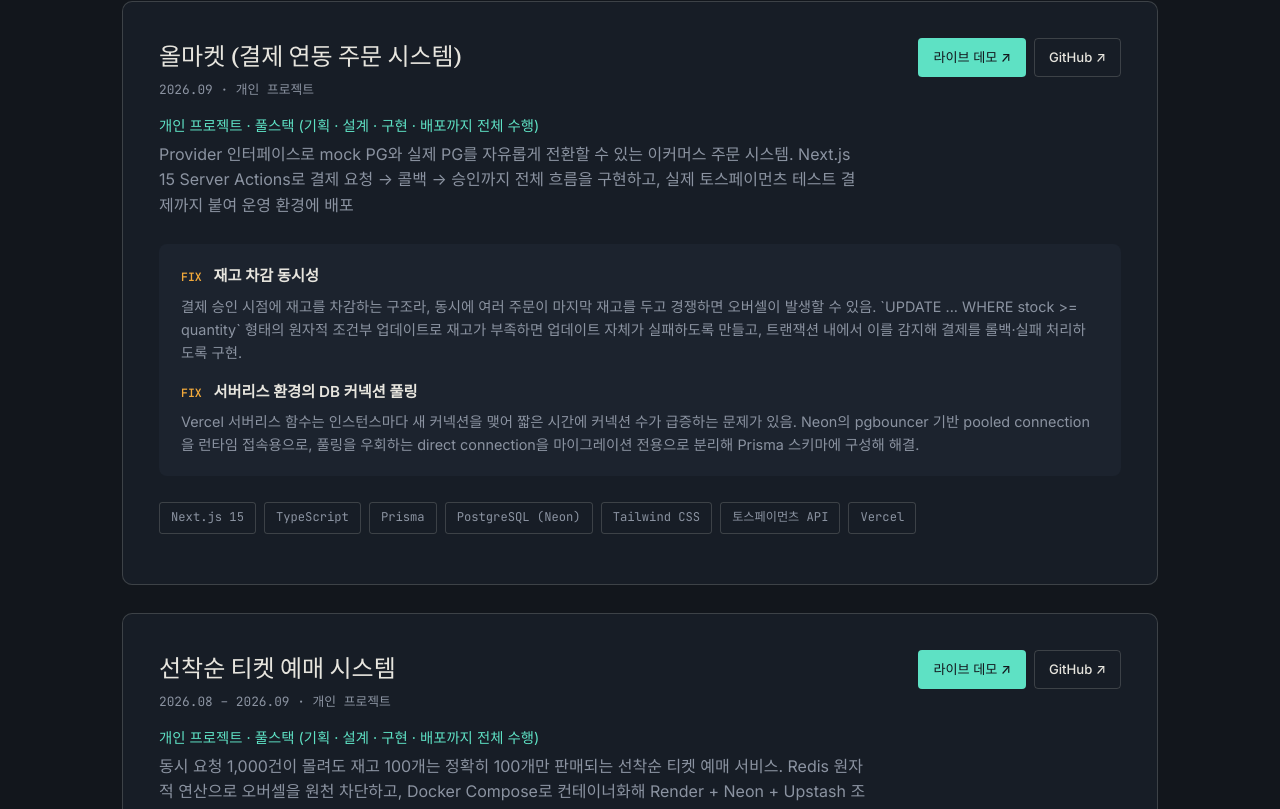
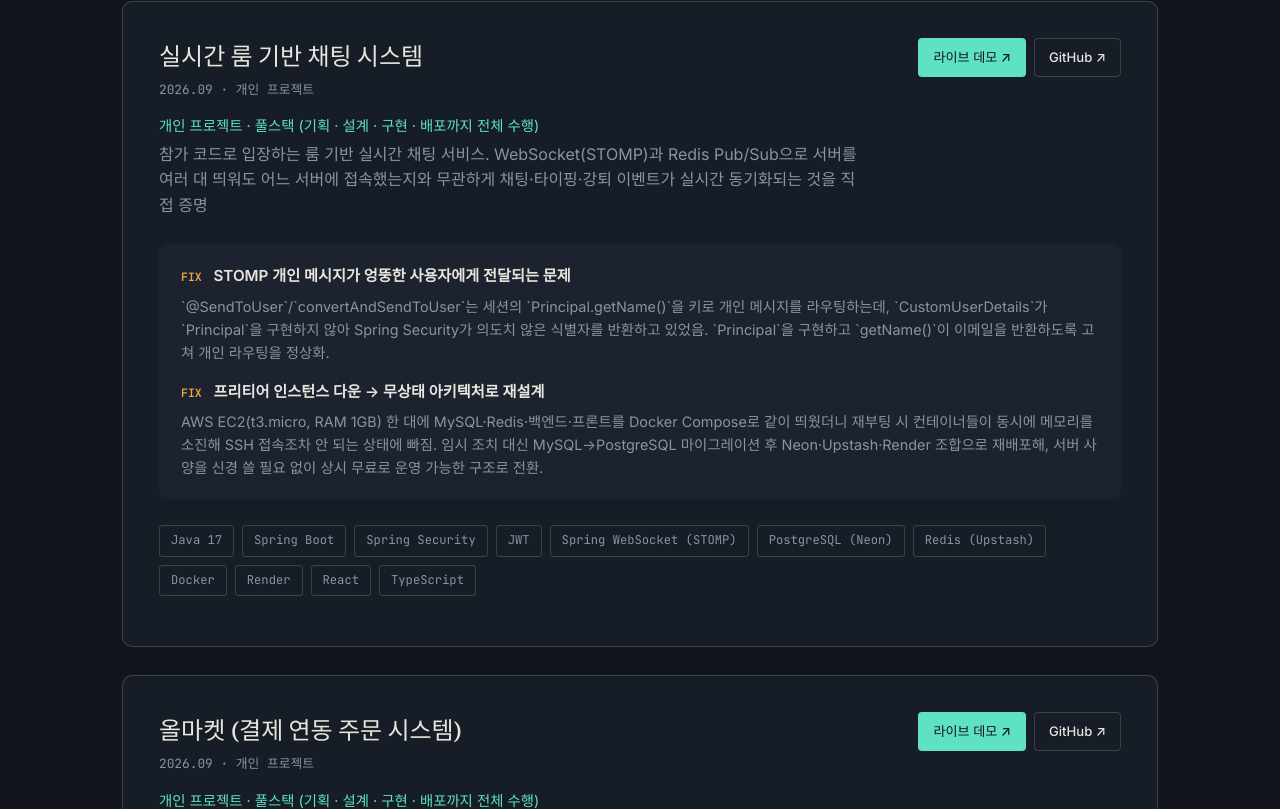
Before and after one commit to LeeHaNeal/my-portfolio, a React (Create React App) app: page / in a window 1280 px wide. Shown: the part 2211-3020 px from the top of the page. Built offline with nearby package versions, Linux system fonts and the light colour scheme.

Commit message:
실시간 채팅 프로젝트 추가

```diff
--- a/src/components/Projects.js
+++ b/src/components/Projects.js
@@ -1,6 +1,30 @@
 import React from "react";
 
 const PROJECTS = [
+  {
+    name: "실시간 룸 기반 채팅 시스템",
+    period: "2026.09",
+    role: "개인 프로젝트 · 풀스택 (기획 · 설계 · 구현 · 배포까지 전체 수행)",
+    team: "개인 프로젝트",
+    summary:
+      "참가 코드로 입장하는 룸 기반 실시간 채팅 서비스. WebSocket(STOMP)과 Redis Pub/Sub으로 서버를 여러 대 띄워도 어느 서버에 접속했는지와 무관하게 채팅·타이핑·강퇴 이벤트가 실시간 동기화되는 것을 직접 증명",
+    problems: [
+      {
+        title: "STOMP 개인 메시지가 엉뚱한 사용자에게 전달되는 문제",
+        detail:
+          "`@SendToUser`/`convertAndSendToUser`는 세션의 `Principal.getName()`을 키로 개인 메시지를 라우팅하는데, `CustomUserDetails`가 `Principal`을 구현하지 않아 Spring Security가 의도치 않은 식별자를 반환하고 있었음. `Principal`을 구현하고 `getName()`이 이메일을 반환하도록 고쳐 개인 라우팅을 정상화.",
+      },
+      {
+        title: "프리티어 인스턴스 다운 → 무상태 아키텍처로 재설계",
+        detail:
+          "AWS EC2(t3.micro, RAM 1GB) 한 대에 MySQL·Redis·백엔드·프론트를 Docker Compose로 같이 띄웠더니 재부팅 시 컨테이너들이 동시에 메모리를 소진해 SSH 접속조차 안 되는 상태에 빠짐. 임시 조치 대신 MySQL→PostgreSQL 마이그레이션 후 Neon·Upstash·Render 조합으로 재배포해, 서버 사양을 신경 쓸 필요 없이 상시 무료로 운영 가능한 구조로 전환.",
+      },
+    ],
+    stack: ["Java 17", "Spring Boot", "Spring Security", "JWT", "Spring WebSocket (STOMP)", "PostgreSQL (Neon)", "Redis (Upstash)", "Docker", "Render", "React", "TypeScript"],
+    github: "https://github.com/LeeHaNeal/chat-room-system",
+    demo: "https://chat-room-system-frontend.onrender.com",
+    note: null,
+  },
   {
     name: "올마켓 (결제 연동 주문 시스템)",
     period: "2026.09",
```
